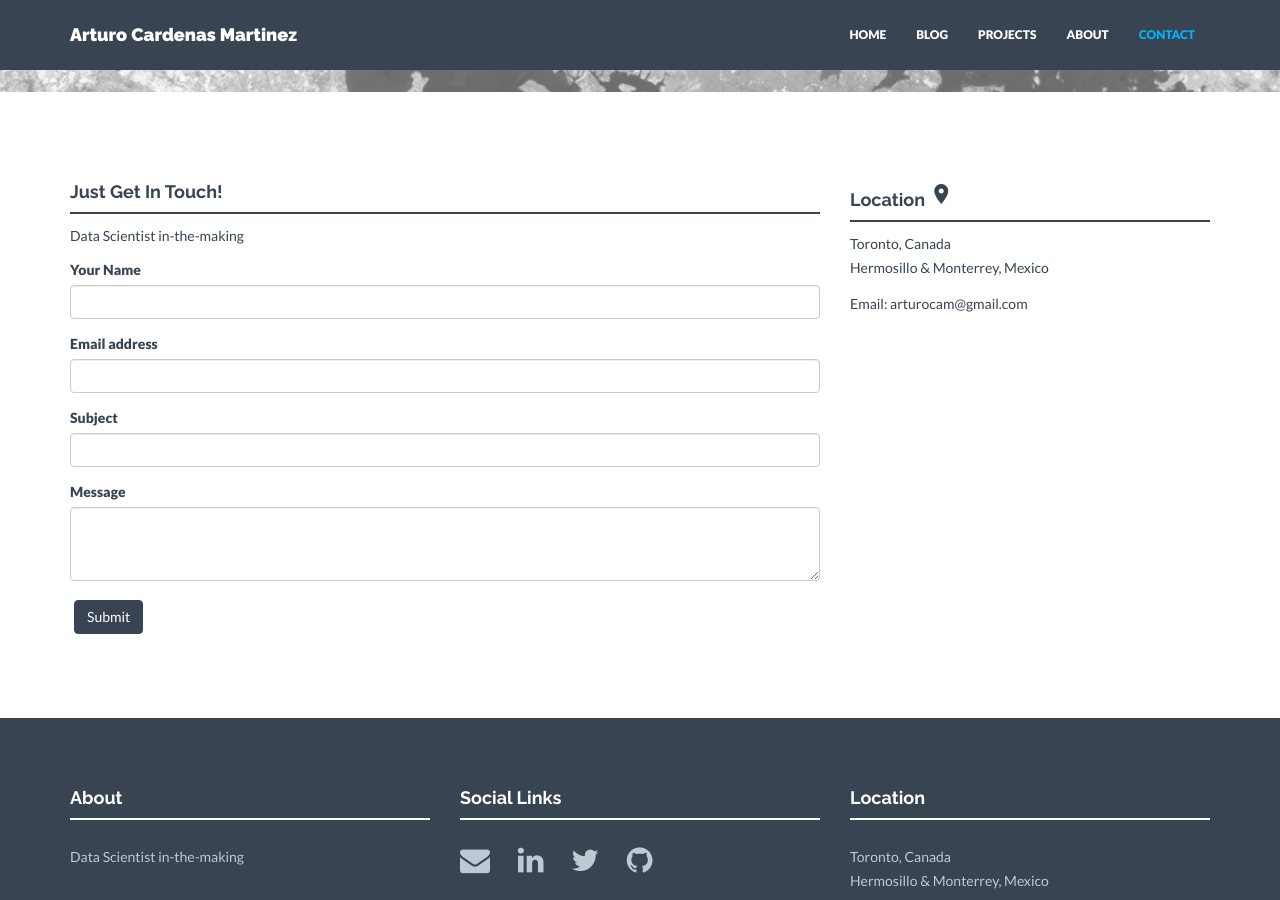
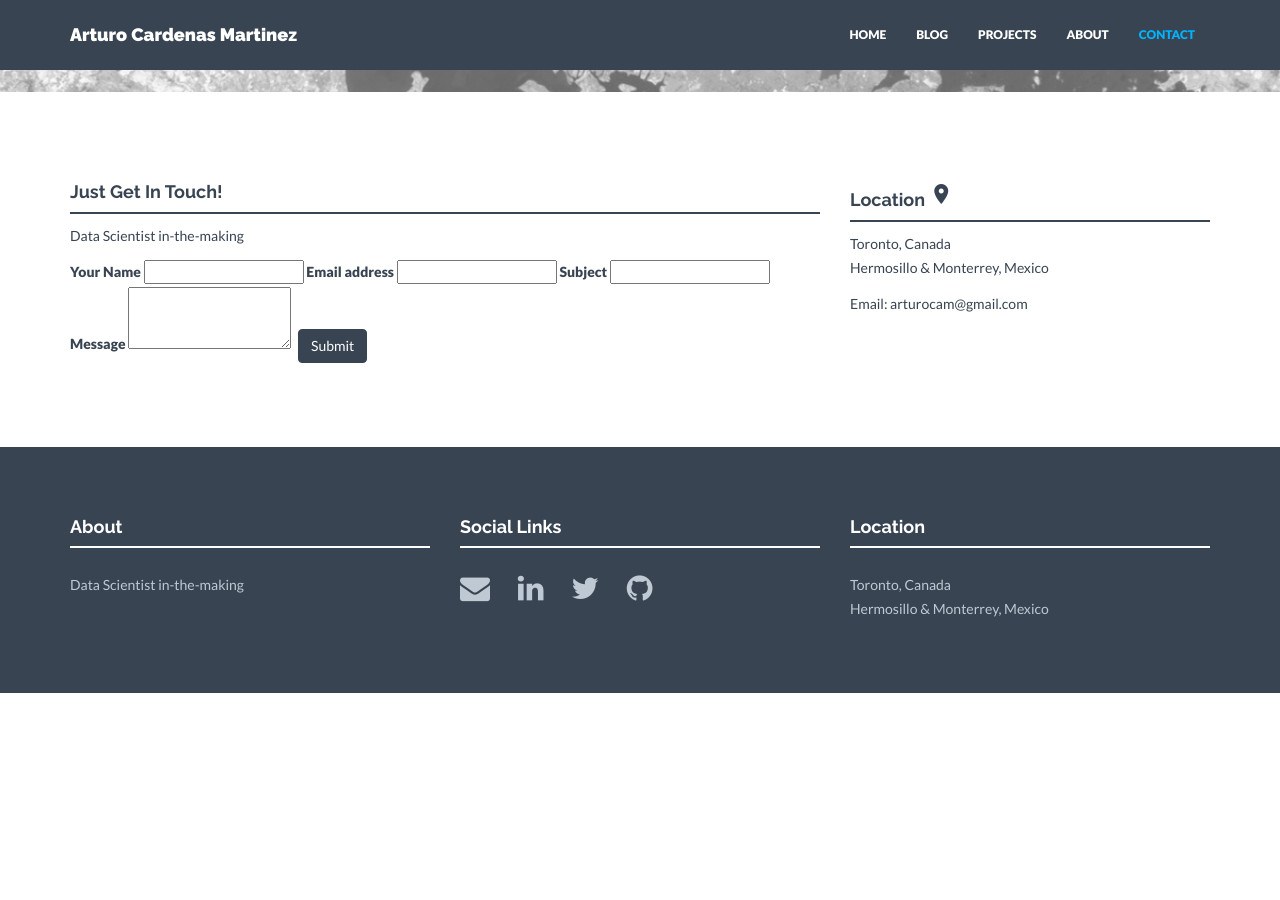
Before and after one commit to arturocm/arturocm.github.io, a Jekyll site: the page built from contact.html, in a window 1280 px wide and 900 px high, scrolled down 474 px. Built offline with Jekyll 4.4.1, drawn with Linux system fonts in a browser that asks for light colours; nearby versions of some CDN libraries; after the commit the page ends 1167 px from its top, so only the background shows below that.

Commit message:
form update

```diff
--- a/contact.html
+++ b/contact.html
@@ -20,22 +20,18 @@ permalink: /contact/
                   <!-- the redirect_to is optional, the form will redirect to the referrer on submission -->
                   <input type='hidden' name='redirect_to' value='https://arturocm.github.io/thankyou'>
                   <!-- all your input fields here.... -->
-                                    <div class="form-group">
+
                     <label for="InputName1">Your Name</label>
-                    <input type="text" class="form-control" id="exampleInputName1">
-                  </div>
-                  <div class="form-group">
+                    <input type="text" id="exampleInputName1">
+
                     <label for="InputEmail1">Email address</label>
-                    <input type="email" class="form-control" id="exampleInputEmail1">
-                  </div>
-                  <div class="form-group">
+                    <input type="email" id="exampleInputEmail1">
+
                     <label for="InputSubject1">Subject</label>
-                    <input type="text" class="form-control" id="exampleInputSubject1">
-                  </div>
-                  <div class="form-group">
+                    <input type="text" id="exampleInputSubject1">
+
                     <label for="message1">Message</label>
-                    <textarea class="form-control" id="message1" rows="3"></textarea>
-                  </div>
+                    <textarea id="message1" rows="3"></textarea>
                   <button type="submit" class="btn btn-theme">Submit</button>
                 </form>
         </div><! --/col-lg-8 -->
```
